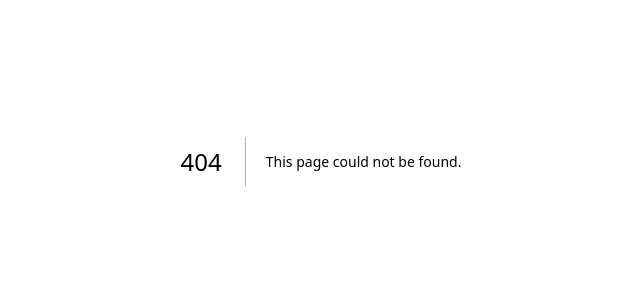
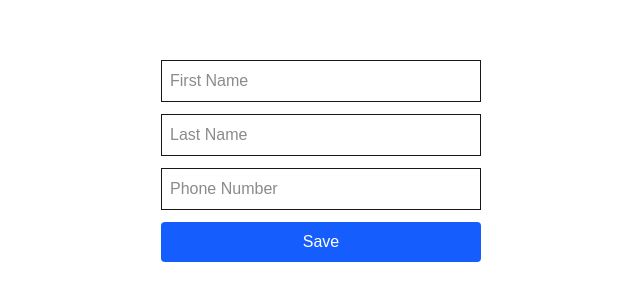
Before and after one commit to SayuruPilapitiya/CSE-term-1-project, a Next.js app in the folder al_book_link/: page /complete-profile in a window 1280 px wide. Before the commit this address had no page. Shown: the part 239-540 px from the top of the page, without its empty margins (319-959 px from the left). Built offline with nearby package versions, Linux system fonts and the light colour scheme; no server answers.

Commit message:
11/17 dawal

```diff
--- /dev/null
+++ b/al_book_link/app/api/save-profile/route.ts
@@ -0,0 +1,22 @@
+import { NextResponse } from "next/server";
+import { supabase } from "@/lib/supabase";
+
+export async function POST(req: Request) {
+  const body = await req.json();
+
+  const { firstName, lastName, phone, userId } = body;
+
+  const { error } = await supabase.from("user_details_table").insert({
+    user_id: userId,
+    first_name: firstName,
+    last_name: lastName,
+    phone_number: phone,
+  });
+
+  if (error) {
+    console.error(error);
+    return NextResponse.json({ error: error.message }, { status: 400 });
+  }
+
+  return NextResponse.json({ success: true });
+}
--- /dev/null
+++ b/al_book_link/app/complete-profile/page.tsx
@@ -0,0 +1,59 @@
+"use client";
+
+import { useState } from "react";
+import { useUser } from "@clerk/nextjs";
+
+export default function CompleteProfilePage() {
+  const { user } = useUser();
+
+  const [firstName, setFirstName] = useState("");
+  const [lastName, setLastName] = useState("");
+  const [phone, setPhone] = useState("");
+
+  async function handleSubmit(e: any) {
+    e.preventDefault();
+
+    const res = await fetch("/api/save-profile", {
+      method: "POST",
+      body: JSON.stringify({
+        firstName,
+        lastName,
+        phone,
+        userId: user?.id
+      }),
+    });
+
+    if (res.ok) {
+      alert("Profile saved!");
+    }
+  }
+
+  return (
+    <div className="min-h-screen flex items-center justify-center">
+      <form className="flex flex-col gap-3 w-80" onSubmit={handleSubmit}>
+        <input
+          className="border p-2"
+          placeholder="First Name"
+          value={firstName}
+          onChange={(e) => setFirstName(e.target.value)}
+          required
+        />
+        <input
+          className="border p-2"
+          placeholder="Last Name"
+          value={lastName}
+          onChange={(e) => setLastName(e.target.value)}
+        />
+        <input
+          className="border p-2"
+          placeholder="Phone Number"
+          value={phone}
+          onChange={(e) => setPhone(e.target.value)}
+        />
+        <button className="bg-blue-600 text-white p-2 rounded">
+          Save
+        </button>
+      </form>
+    </div>
+  );
+}
--- a/al_book_link/app/sign-in/[[...sign-in]]/page.tsx
+++ b/al_book_link/app/sign-in/[[...sign-in]]/page.tsx
@@ -2,6 +2,9 @@ import { SignIn } from '@clerk/nextjs'
 
 export default function Page() {
   return <div className="min-h-screen flex items-center justify-center">
-      <SignIn />
+      <SignIn
+        afterSignInUrl="/"            // returning users → home
+        afterSignUpUrl="/complete-profile"  // new users → profile page
+      />
     </div>
 }
--- a/al_book_link/middleware.ts
+++ b/al_book_link/middleware.ts
@@ -1,12 +1,26 @@
-import { clerkMiddleware } from '@clerk/nextjs/server';
+import { clerkMiddleware, createRouteMatcher } from "@clerk/nextjs/server";
 
-export default clerkMiddleware();
+const isPublicRoute = createRouteMatcher([
+  "/",
+  "/sign-in",
+  "/sign-up",
+]);
+
+export default clerkMiddleware(async (auth, req) => {
+  // If user just signed up → send to complete-profile
+  if (
+    req.nextUrl.pathname === "/sign-up" &&
+    req.nextUrl.searchParams.get("redirectedFrom") === "signup"
+  ) {
+    return Response.redirect(new URL("/complete-profile", req.url));
+  }
+
+  // If signed-in user tries sign-in or sign-up → send to home
+  if (auth.userId && (req.nextUrl.pathname === "/sign-in" || req.nextUrl.pathname === "/sign-up")) {
+    return Response.redirect(new URL("/", req.url));
+  }
+});
 
 export const config = {
-  matcher: [
-    // Skip Next.js internals and all static files, unless found in search params
-    '/((?!_next|[^?]*\\.(?:html?|css|js(?!on)|jpe?g|webp|png|gif|svg|ttf|woff2?|ico|csv|docx?|xlsx?|zip|webmanifest)).*)',
-    // Always run for API routes
-    '/(api|trpc)(.*)',
-  ],
+  matcher: ["/((?!.*\\..*|_next).*)"],
 };
```
